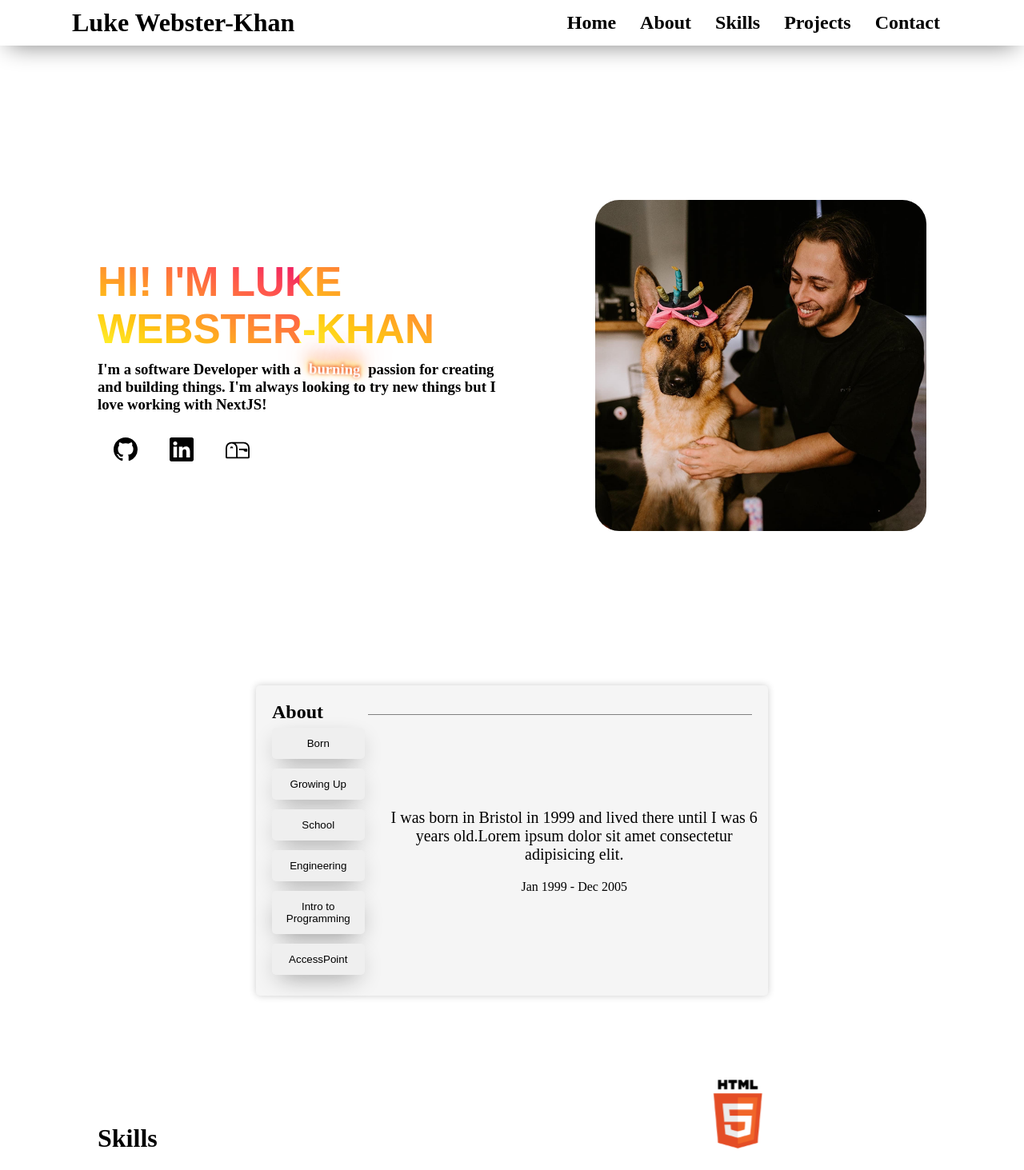
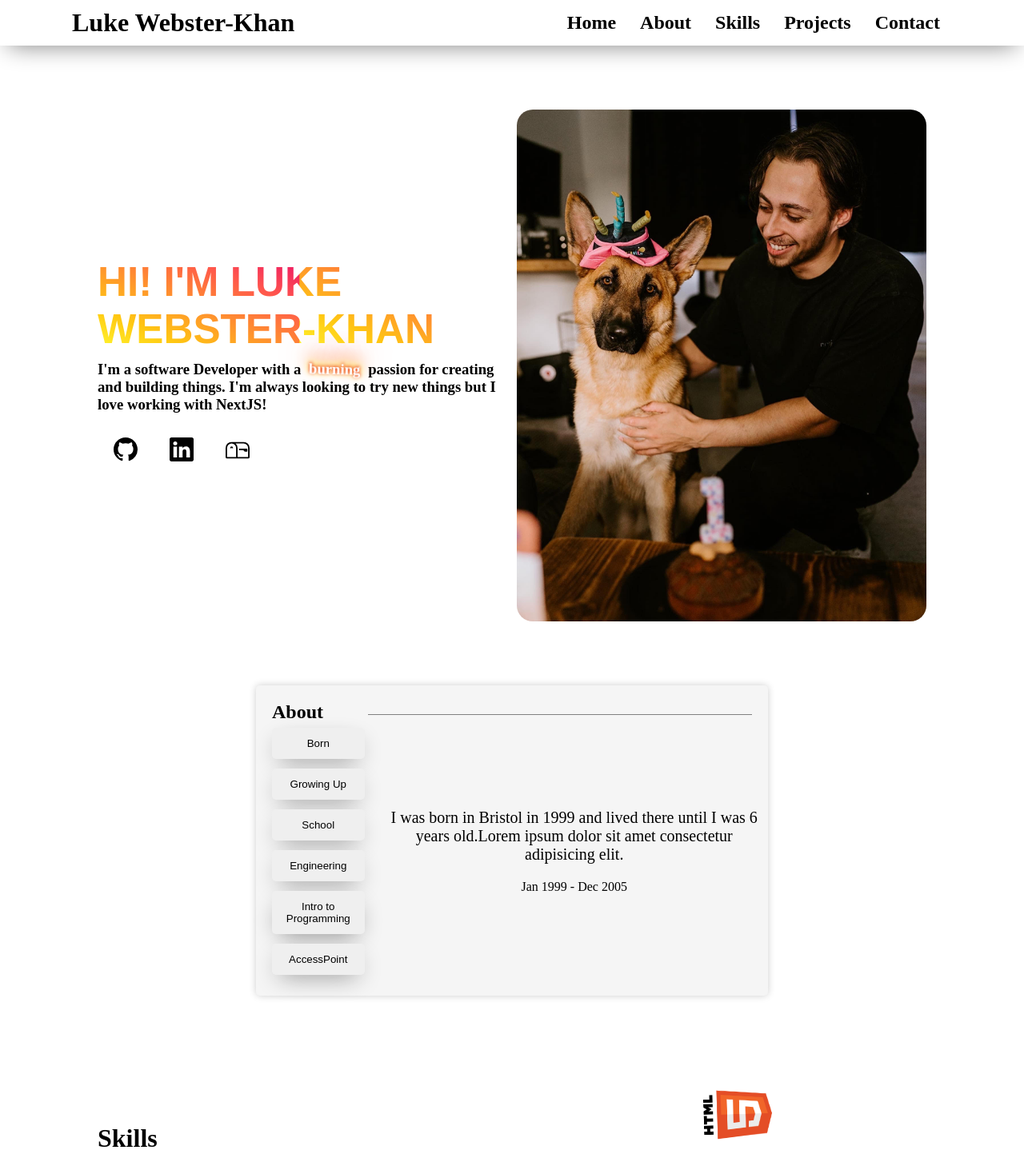
Before and after one commit to LukeWebster-Khan/Portfolio, a Next.js app: page / in a window 1280 px wide. Shown: the top 1463 px of the page at 80% size. Built offline with nearby package versions, Linux system fonts and the light colour scheme; a web font is replaced by a local one.

Commit message:
resolved hero breakage and image issue

```diff
--- a/components/Navbar.js
+++ b/components/Navbar.js
@@ -11,20 +11,20 @@ const Navbar = (props) => {
         <div className={styles.nav__wrapper}>
           <h1>Luke Webster-Khan</h1>
           <ul className={styles.nav__link_list}>
-            <Link href="#home" scroll={false}>
-              <a className={styles.nav__link}>Home</a>
+            <Link className={styles.nav__link} href="#home" scroll={false}>
+              Home
             </Link>
-            <Link href="#about" scroll={false}>
-              <a className={styles.nav__link}>About</a>
+            <Link className={styles.nav__link} href="#about" scroll={false}>
+              About
             </Link>
-            <Link href="#skills" scroll={false}>
-              <a className={styles.nav__link}>Skills</a>
+            <Link className={styles.nav__link} href="#skills" scroll={false}>
+              Skills
             </Link>
-            <Link href="" scroll={false}>
-              <a className={styles.nav__link}>Projects</a>
+            <Link className={styles.nav__link} href="" scroll={false}>
+              Projects
             </Link>
-            <Link href="" scroll={false}>
-              <a className={styles.nav__link}>Contact</a>
+            <Link className={styles.nav__link} href="" scroll={false}>
+              Contact
             </Link>
           </ul>
 
@@ -54,24 +54,30 @@ const Navbar = (props) => {
               <ul className={styles.nav__mobile_link_list}>
                 <div>Take a look at these here menu options...</div>
                 <hr></hr>
-                <Link href="#home" scroll={false}>
-                  <a className={styles.nav__link} onClick={props.handleNav}>
-                    Home
-                  </a>
+                <Link
+                  className={styles.nav__link}
+                  onClick={props.handleNav}
+                  href="#home"
+                  scroll={false}
+                >
+                  Home
                 </Link>
-                <Link href="#about" scroll={false}>
-                  <a className={styles.nav__link} onClick={props.handleNav}>
-                    About
-                  </a>
+                <Link
+                  className={styles.nav__link}
+                  onClick={props.handleNav}
+                  href="#about"
+                  scroll={false}
+                >
+                  About
                 </Link>
-                <Link href="skills" scroll={false}>
-                  <a className={styles.nav__link}>Skills</a>
+                <Link className={styles.nav__link} href="skills" scroll={false}>
+                  Skills
                 </Link>
-                <Link href="" scroll={false}>
-                  <a className={styles.nav__link}>Projects</a>
+                <Link className={styles.nav__link} href="" scroll={false}>
+                  Projects
                 </Link>
-                <Link href="" scroll={false}>
-                  <a className={styles.nav__link}>Contact</a>
+                <Link className={styles.nav__link} href="" scroll={false}>
+                  Contact
                 </Link>
               </ul>
               <div className={styles.nav__mobile_bottom}>
@@ -82,19 +88,13 @@ const Navbar = (props) => {
                 <div className={styles.socials}>
                   <div className={styles.socials__wrapper}>
                     <Link href="https://github.com/LukeWebster-Khan">
-                      <a>
-                        <BsGithub className={styles.socials__icon} />
-                      </a>
+                      <BsGithub className={styles.socials__icon} />
                     </Link>
                     <Link href="https://www.linkedin.com/in/luke-webster-khan-624829213/">
-                      <a>
-                        <BsLinkedin className={styles.socials__icon} />
-                      </a>
+                      <BsLinkedin className={styles.socials__icon} />
                     </Link>
                     <Link href="mailto:lukewebsterkhan@gmail.com">
-                      <a>
-                        <BsMailbox className={styles.socials__icon} />
-                      </a>
+                      <BsMailbox className={styles.socials__icon} />
                     </Link>
                   </div>
                 </div>
--- a/components/Skills.js
+++ b/components/Skills.js
@@ -29,12 +29,14 @@ const Skills = () => {
             />
           </div>
           <div className={styles.skills__item}>
+            <span>
               <Image
                 src="/SASS.png"
                 alt="sass"
                 objectFit="contain"
                 layout="fill"
               />
+            </span>
           </div>
           <div className={styles.skills__item}>
             <Image
--- a/pages/index.js
+++ b/pages/index.js
@@ -54,19 +54,13 @@ export default function Home(props) {
               <div className={styles.socials}>
                 <div className={styles.socials__wrapper}>
                   <Link href="https://github.com/LukeWebster-Khan">
-                    <a>
-                      <BsGithub className={styles.socials__icon} />
-                    </a>
+                    <BsGithub className={styles.socials__icon} />
                   </Link>
                   <Link href="https://www.linkedin.com/in/luke-webster-khan-624829213/">
-                    <a>
-                      <BsLinkedin className={styles.socials__icon} />
-                    </a>
+                    <BsLinkedin className={styles.socials__icon} />
                   </Link>
                   <Link href="mailto:lukewebsterkhan@gmail.com">
-                    <a>
-                      <BsMailbox className={styles.socials__icon} />
-                    </a>
+                    <BsMailbox className={styles.socials__icon} />
                   </Link>
                 </div>
               </div>
@@ -92,20 +86,10 @@ export default function Home(props) {
                   src="/luke_color.jpg"
                   alt="Picture of the author"
                   width={500}
-                  height={500}
+                  height={800}
                   className={styles.image}
                 />
               ) : (
-                // </div>
-                // <div>TEST DIV</div>
-                // <div className={styles.image__class}>
-                //   <Image
-                //     src="/luke_color.jpg"
-                //     alt="Picture of the author"
-                //     width={500}
-                //     height={500}
-                //   />
-                // </div>
                 ""
               )}
             </motion.div>
--- a/styles/Home.module.scss
+++ b/styles/Home.module.scss
@@ -9,6 +9,7 @@ $color-primary: #0070f3; // This is a local variable
     @content;
   }
 }
+
 .nav {
   box-shadow: 0 10px 30px -10px gray;
   &__mobile {
@@ -79,6 +80,14 @@ $color-primary: #0070f3; // This is a local variable
     left: 0;
     backdrop-filter: blur(10px);
     z-index: 13;
+    h1 {
+      @include mobile {
+        font-size: 1.5rem;
+      }
+      @include mobile-small {
+        font-size: 1.3rem;
+      }
+    }
   }
   &__link_list {
     @include mobile {
@@ -107,6 +116,7 @@ $color-primary: #0070f3; // This is a local variable
       }
     }
   }
+
   &__burger {
     display: none;
     &_wrapper {
@@ -131,6 +141,8 @@ $color-primary: #0070f3; // This is a local variable
   height: 100vh;
   @include mobile-small {
     flex-direction: column;
+    height: unset;
+    margin-bottom: 20vh;
   }
   display: flex;
   justify-content: space-between;
@@ -142,13 +154,13 @@ $color-primary: #0070f3; // This is a local variable
     width: 50%;
     height: 100%;
     @include mobile {
-      height: 50vh;
+      // height: 50vh;
       width: 60%;
       justify-content: flex-end;
     }
     @include mobile-small {
       width: 100%;
-      margin-top: 100px;
+      margin-top: 20px;
     }
   }
   &__span {
@@ -182,12 +194,18 @@ $color-primary: #0070f3; // This is a local variable
     }
   }
   &__image_wrapper {
-    width: 40%;
     display: flex;
     justify-content: center;
     align-items: center;
+    overflow: hidden;
     @include mobile-small {
       width: 100%;
+    }
+    img {
+      width: 100%;
+      height: 80%;
+      position: unset !important;
+      border-radius: 20px;
     }
   }
   h3 {
@@ -231,6 +249,9 @@ $color-primary: #0070f3; // This is a local variable
   max-width: 1100px;
   margin: 0 auto;
   height: 100vh;
+  @include mobile {
+    margin-top: 5vh;
+  }
   @include mobile-small {
     padding: 0 1rem;
   }
@@ -238,9 +259,9 @@ $color-primary: #0070f3; // This is a local variable
 
 .image {
   object-fit: cover;
-  object-position: top;
-  transform-origin: top;
-  border-radius: 30px;
+  // object-position: top;
+  // transform-origin: top;
+  // border-radius: 30px;
 }
 
 .socials {
--- a/styles/Page.module.scss
+++ b/styles/Page.module.scss
@@ -101,9 +101,9 @@
     animation: rotation 8s infinite linear;
     grid-column: 1;
     grid-row: 1;
-    span {
-      animation: counter 8s infinite linear;
-    }
+    // span {
+    //   display: none;
+    // }
     &:nth-child(2) {
       animation-delay: -2s;
       span {
```
Also changed, not shown: package.json (+5 -4 lines), 1 other file (tests, documents, lock files or other folders). Lines whose indentation alone changed are shown as unchanged.
